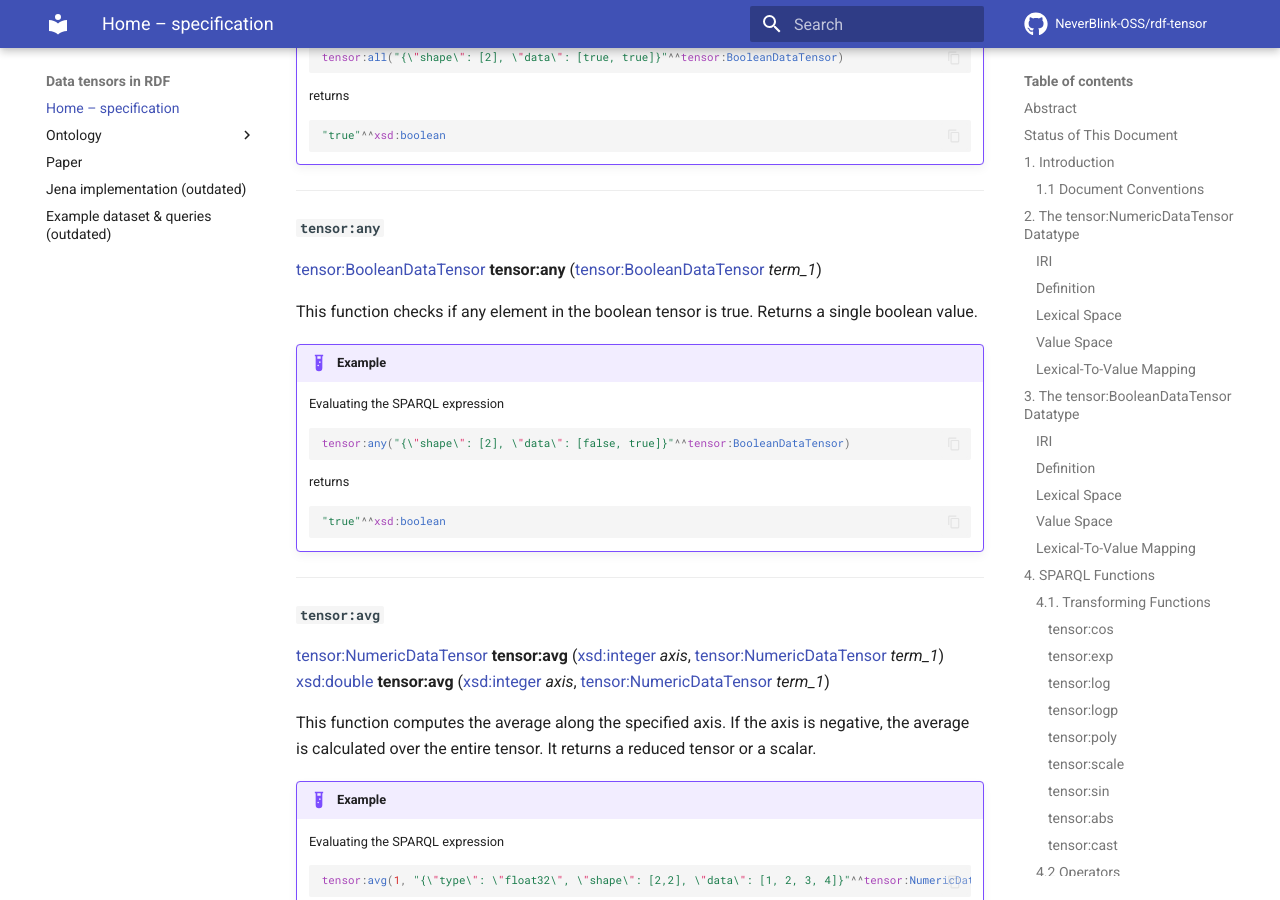
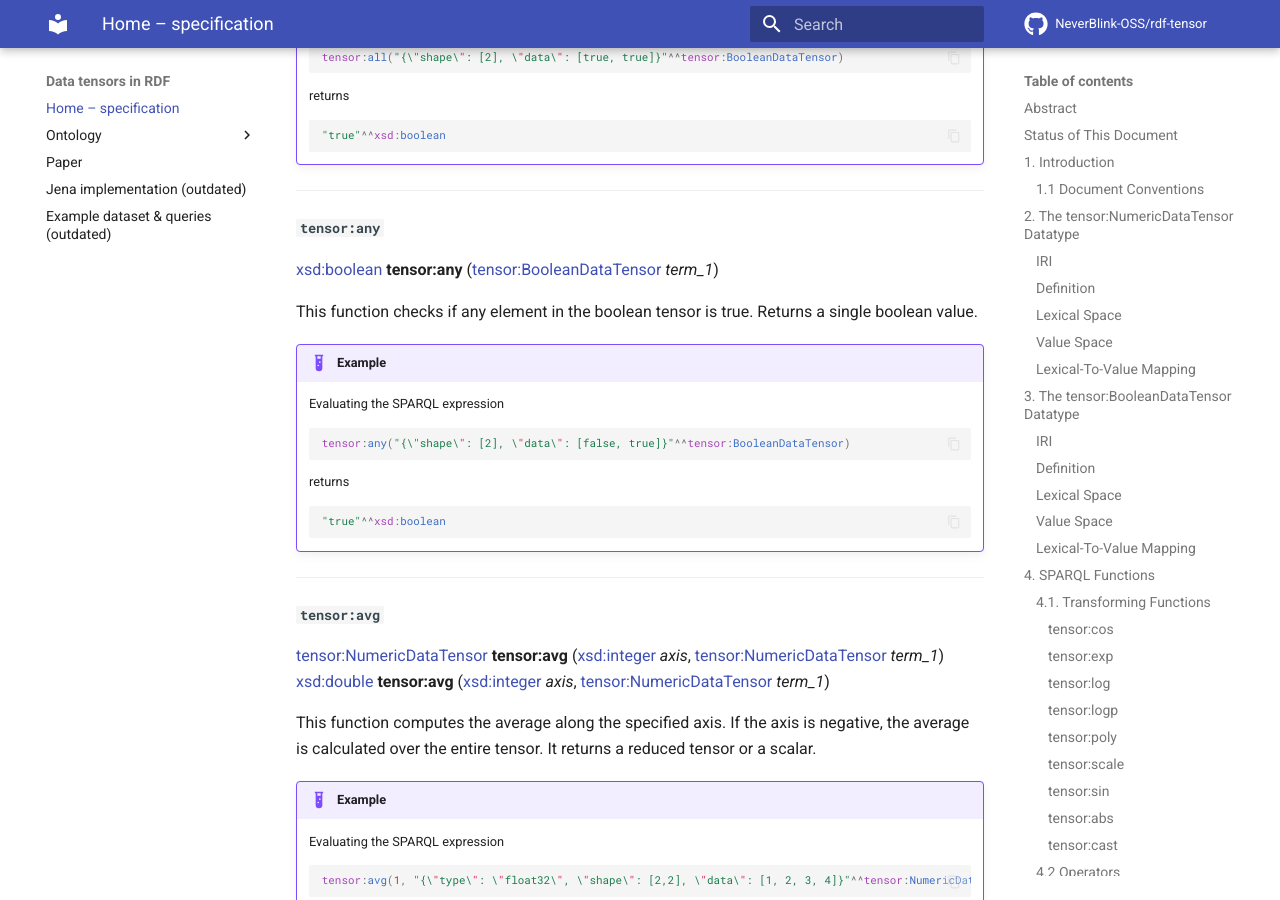
Before and after one commit to NeverBlink-OSS/rdf-tensor, an MkDocs documentation site: the page built from docs/index.md, in a window 1280 px wide and 900 px high, scrolled down 17571 px. Built offline with MkDocs 1.6.1 and Material for MkDocs 9.7.7, drawn with Linux system fonts in a browser that asks for light colours; comment, search, counter and statistics services are not loaded.

Commit message:
Fix return type of any to be boolean (#5)

```diff
--- a/docs/index.md
+++ b/docs/index.md
@@ -821,7 +821,7 @@ This function checks if all elements in the boolean tensor are true. Returns a s
 ---
 
 #### `tensor:any`
-[tensor:BooleanDataTensor](https://w3id.org/rdf-tensor/vocab#BooleanDataTensor) **tensor:any** ([tensor:BooleanDataTensor](https://w3id.org/rdf-tensor/vocab#BooleanDataTensor) *term_1*)
+[xsd:boolean](https://w3id.org/rdf-tensor/vocab#BooleanDataTensor) **tensor:any** ([tensor:BooleanDataTensor](https://w3id.org/rdf-tensor/vocab#BooleanDataTensor) *term_1*)
 
 This function checks if any element in the boolean tensor is true. Returns a single boolean value.
 
```
